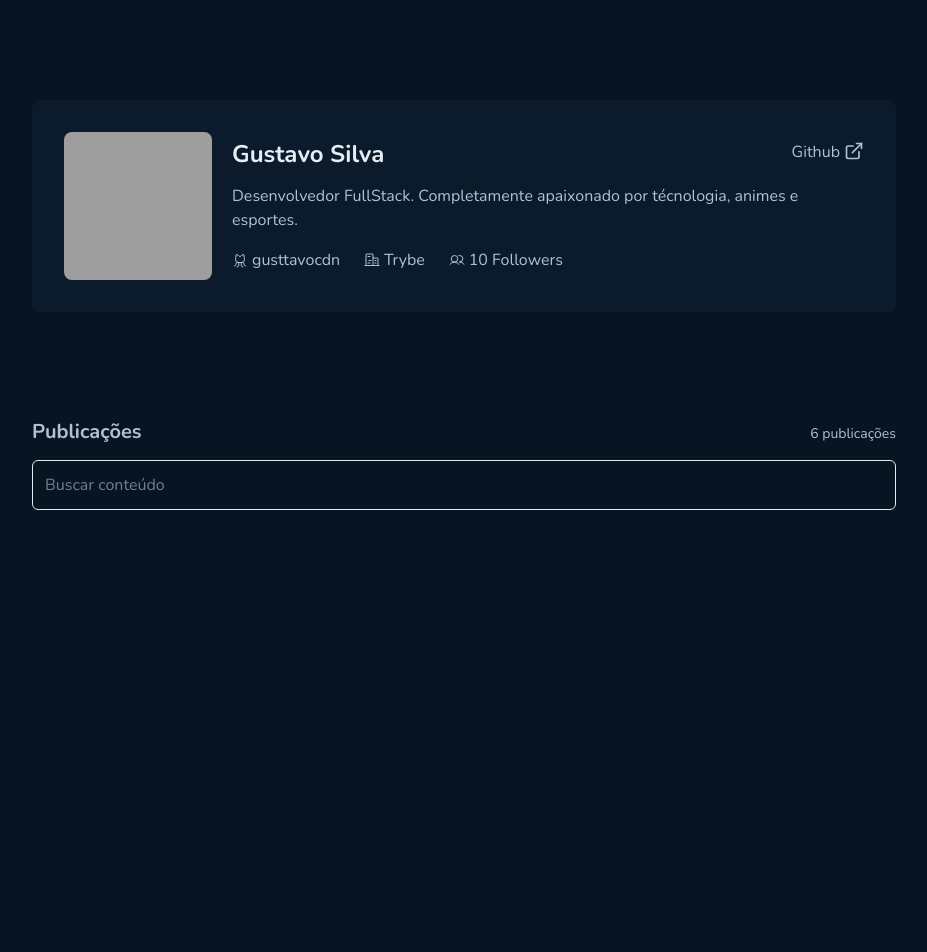
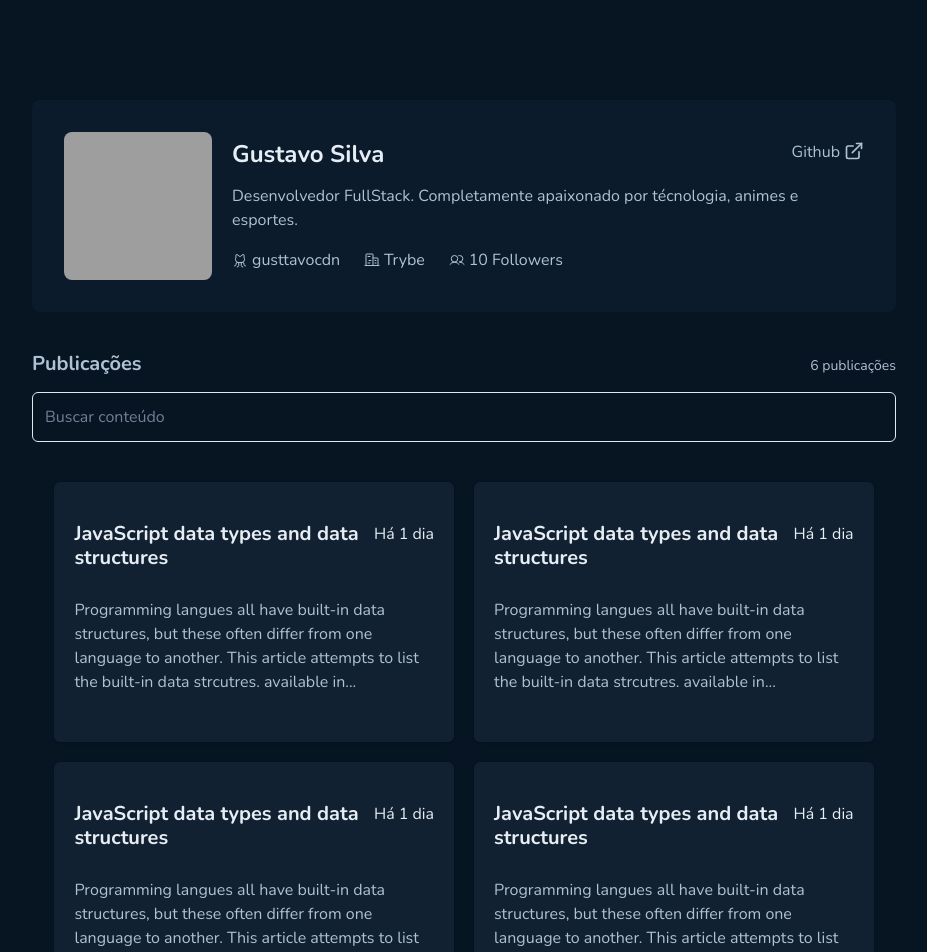
Before and after one commit to gusttavocdn/otaku_dev_blog, a React (Vite) app: page / in a window 1280 px wide. Shown: the top 952 px of the page, without its empty margins (176-1103 px from the left). Before the commit the page ends 800 px from the top, so only its background shows below. Built offline with nearby package versions, Linux system fonts and the light colour scheme; grey boxes are pictures that could not be loaded.

Commit message:
feat: add PostCard component

```diff
--- /dev/null
+++ b/src/components/PostCard.tsx
@@ -0,0 +1,23 @@
+import { Card, CardHeader, Heading, CardBody, Text } from '@chakra-ui/react';
+
+export function PostCard() {
+  return (
+    <Card bg='base.post' h='260px' pt={5}>
+      <CardHeader
+        color='base.title'
+        display='flex'
+        justifyContent='space-between'
+      >
+        <Heading fontSize='xl' flex={1}>
+          JavaScript data types and data structures
+        </Heading>
+        <Text as='span'>Há 1 dia</Text>
+      </CardHeader>
+      <CardBody color='base.text' pt={2}>
+        Programming langues all have built-in data structures, but these often
+        differ from one language to another. This article attempts to list the
+        built-in data strcutres. available in...
+      </CardBody>
+    </Card>
+  );
+}
--- a/src/components/SearchForm.tsx
+++ b/src/components/SearchForm.tsx
@@ -2,8 +2,7 @@ import { VStack, Flex, Heading, Input, Text } from '@chakra-ui/react';
 
 export function SearchForm() {
   return (
-    <VStack w='80%'>
-      <Flex flexDir={'column'} maxW={'864px'} w='100%' mt='100px'>
+    <Flex flexDir={'column'} maxW={'864px'} w='100%'>
       <Flex mb={4} justifyContent='space-between'>
         <Heading alignSelf='self-start' as='h2' fontSize='xl'>
           Publicações
@@ -21,6 +20,5 @@ export function SearchForm() {
         w='100%'
       />
     </Flex>
-    </VStack>
   );
 }
--- a/src/pages/Home.tsx
+++ b/src/pages/Home.tsx
@@ -1,13 +1,34 @@
-import { Flex, Heading, Text, VStack, Input } from '@chakra-ui/react';
+import {
+  Flex,
+  Heading,
+  Text,
+  VStack,
+  Input,
+  Card,
+  CardHeader,
+  CardBody,
+  SimpleGrid,
+} from '@chakra-ui/react';
 import { HomeHeader } from '../components/HomeHeader';
+import { PostCard } from '../components/PostCard';
 import { SearchForm } from '../components/SearchForm';
 
 export function Home() {
   return (
     <VStack w={'100vw'} h={'100vh'}>
-      <HomeHeader />
+      <VStack w='80%' spacing={10}>
+        <HomeHeader />
 
-      <SearchForm />
+        <SearchForm />
+
+        <SimpleGrid columns={2} spacing={5} w='80%' maxW='864px'>
+          <PostCard />
+          <PostCard />
+          <PostCard />
+          <PostCard />
+          <PostCard />
+        </SimpleGrid>
+      </VStack>
     </VStack>
   );
 }
```
Lines whose indentation alone changed are shown as unchanged.
